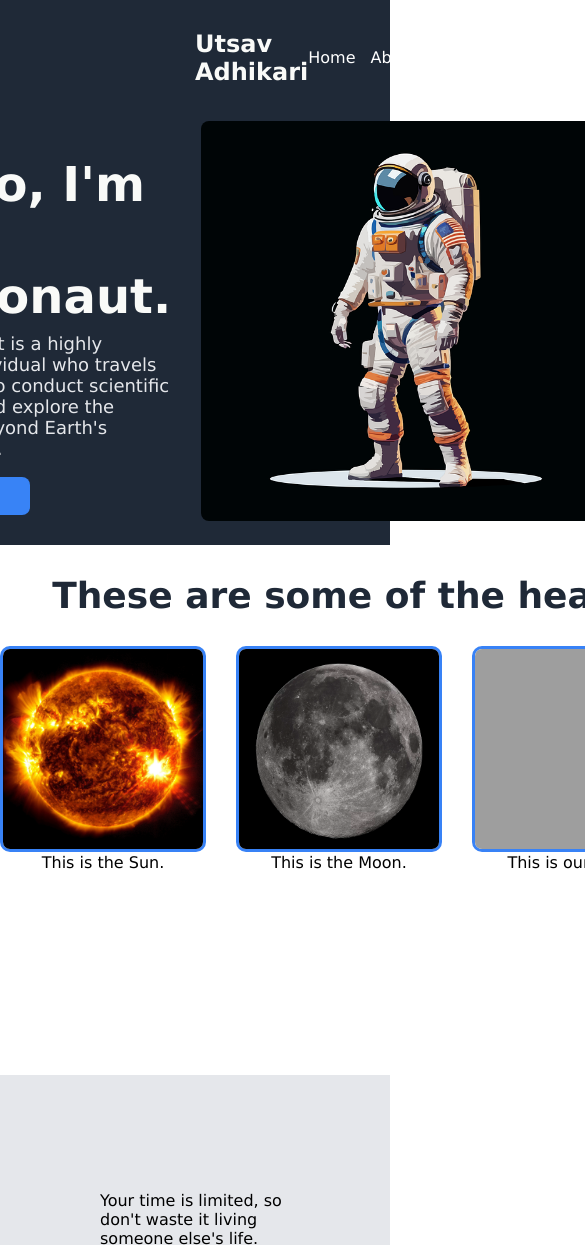
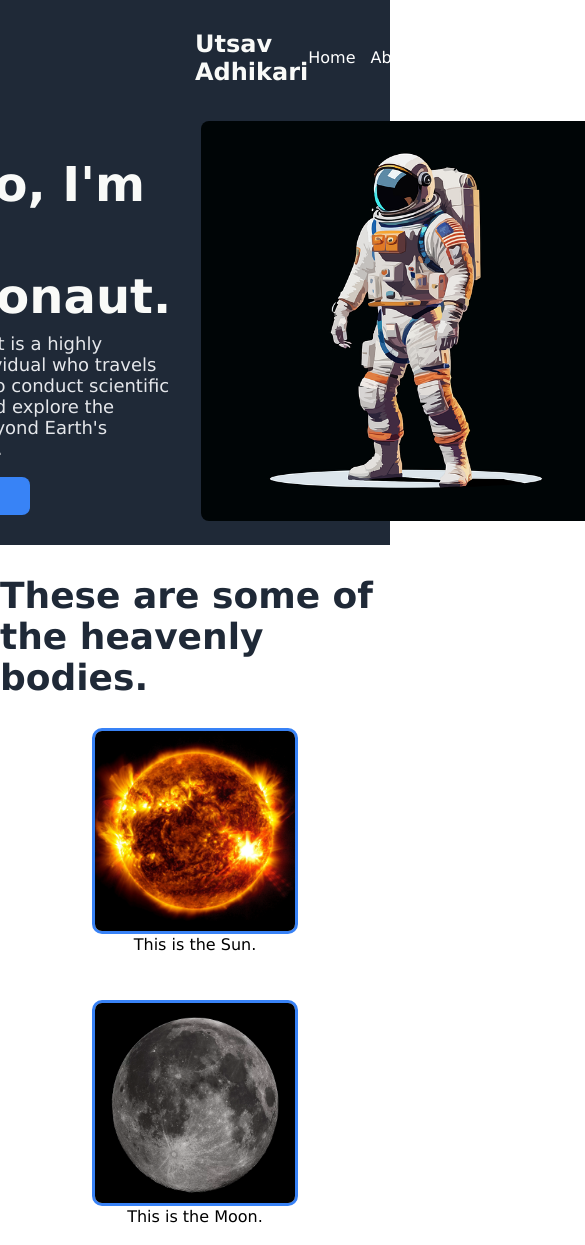
Before and after one commit to UtsavAdhikari3/Landing_Page, a plain HTML site: page index.html in a window 390 px wide. Shown: the top 1245 px of the page, 585 px wide, since content can reach past the window. Drawn offline with Linux system fonts and the light colour scheme; grey boxes are pictures that could not be loaded.

Commit message:
made images shrink to add some responsive effecr

```diff
--- a/styles.css
+++ b/styles.css
@@ -73,7 +73,7 @@ body{
 }
 .information{
     width: fit-content;
-    height: 500px;
+    height: fit-content;
     margin: auto;
 }
 
@@ -94,13 +94,12 @@ body{
     justify-content: center;
     gap: 30px;
     text-align: center;
+    flex-wrap: wrap;
 }
 
 .my-images img{
     border-radius: 10px;
     border: 3px solid #3882f6;
-    flex-shrink: 1;
-    flex-wrap: wrap;
 }
 
 .my-images p{
```
